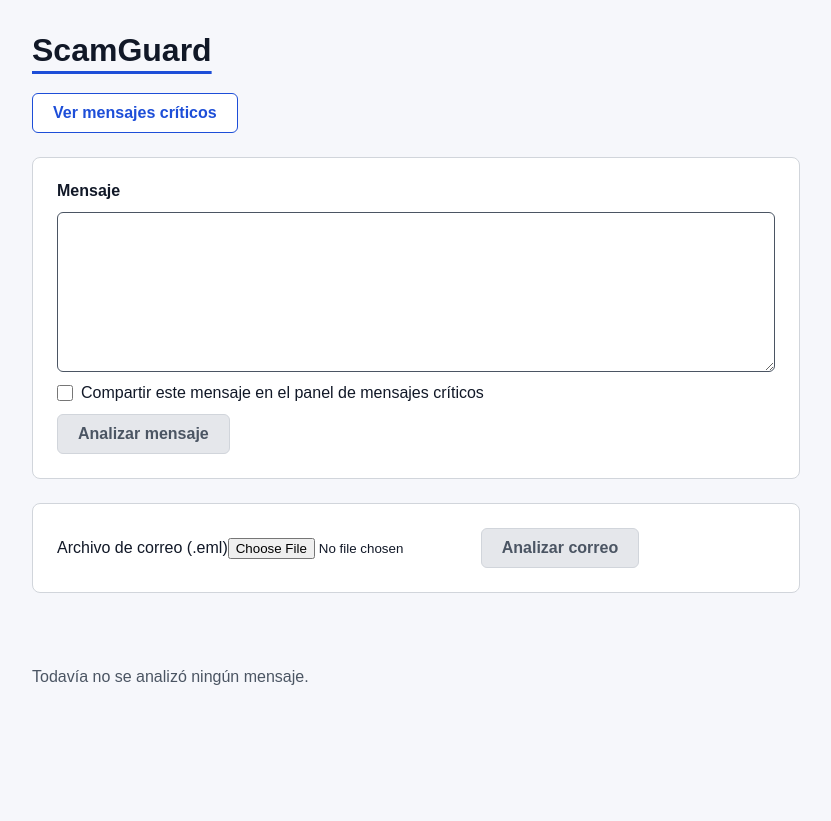
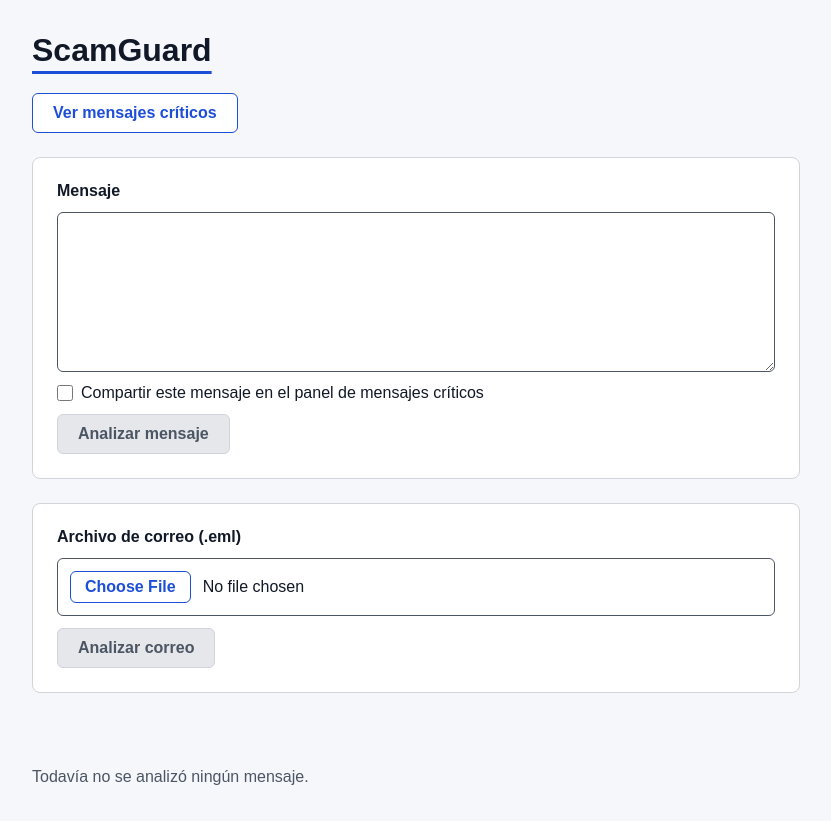
Before and after one commit to kearias-unlam/ScamGuard, a Next.js app: page / in a window 1280 px wide. Shown: the whole page, without its empty margins (224-1055 px from the left). Before the commit the page ends 800 px from the top, so only its background shows below. Built offline with nearby package versions, Linux system fonts and the light colour scheme.

Commit message:
style(US-4.1): style the email form (#59)

```diff
--- a/src/app/globals.css
+++ b/src/app/globals.css
@@ -66,19 +66,22 @@ p {
   padding: 1.5rem;
 }
 
-/* Message form */
-.message-form {
+/* Message form; the email form (US-4.1) shares its layout and field styles. */
+.message-form,
+.email-form {
   display: flex;
   flex-direction: column;
   gap: 0.75rem;
 }
 
-.message-form label {
+.message-form label,
+.email-form label {
   font-weight: bold;
 }
 
 .message-form textarea,
-.message-form input[type='text'] {
+.message-form input[type='text'],
+.email-form input[type='file'] {
   width: 100%;
   box-sizing: border-box;
   padding: 0.75rem;
@@ -92,6 +95,28 @@ p {
 .message-form textarea {
   min-height: 10rem;
   resize: vertical;
+}
+
+/* Email file input (US-4.1): the browser's "choose file" button looks like a secondary button. */
+.email-form input[type='file'] {
+  background: var(--color-surface);
+  cursor: pointer;
+}
+
+.email-form input[type='file']::file-selector-button {
+  margin-right: 0.75rem;
+  padding: 0.375rem 0.875rem;
+  font: inherit;
+  font-weight: bold;
+  color: var(--color-primary);
+  background: var(--color-surface);
+  border: 1px solid var(--color-primary);
+  border-radius: 0.375rem;
+  cursor: pointer;
+}
+
+.email-form input[type='file']::file-selector-button:hover {
+  background: var(--color-bg);
 }
 
 /* Share option (US-3.3): checkbox and its label on one line, regular weight. */
--- a/src/components/EmailAnalysisForm.tsx
+++ b/src/components/EmailAnalysisForm.tsx
@@ -46,7 +46,7 @@ export function EmailAnalysisForm({
       />
       {/* Plain paragraph, no role: a second status/alert inside main would clash with the analysis status. */}
       {showHint ? (
-        <p id="email-file-hint" data-testid="email-file-hint">
+        <p id="email-file-hint" className="muted" data-testid="email-file-hint">
           Elegí un archivo con extensión .eml.
         </p>
       ) : null}
```
